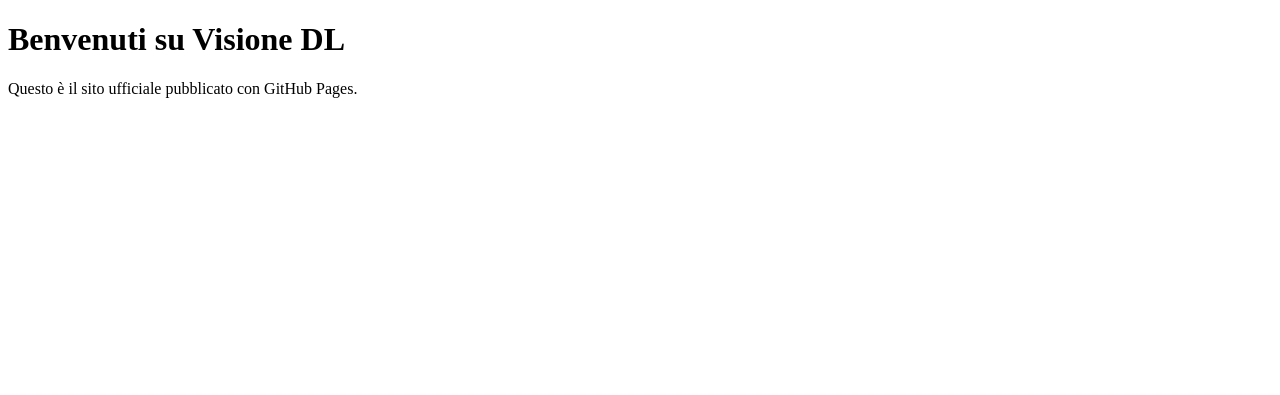
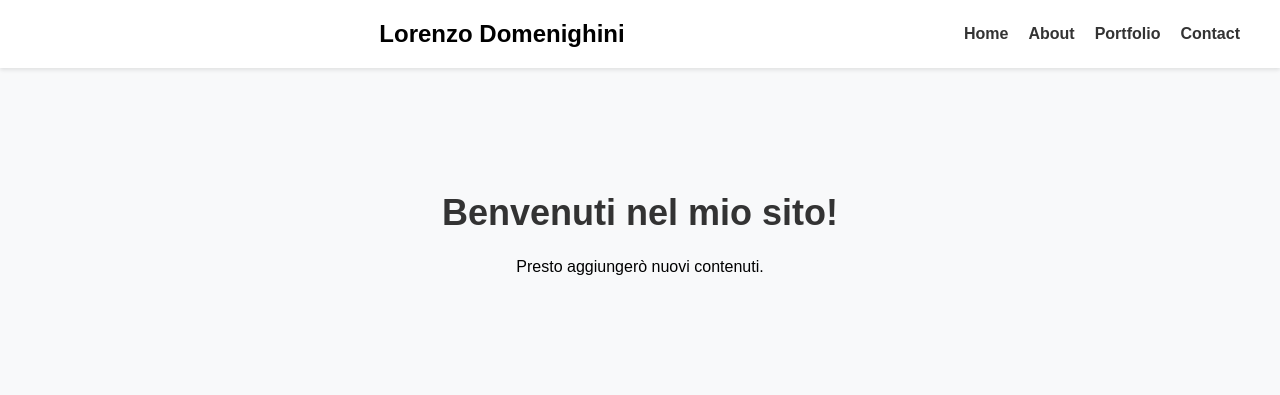
Before and after one commit to loredomee/lorenzodomenighini.github.io, a plain HTML site: page index.html in a window 1280 px wide. Drawn offline with Linux system fonts and the light colour scheme.

Commit message:
Update index.html

```diff
--- a/index.html
+++ b/index.html
@@ -1,11 +1,74 @@
 <!DOCTYPE html>
-<html>
-  <head>
-    <meta charset="UTF-8">
-    <title>Visione DL</title>
-  </head>
-  <body>
-    <h1>Benvenuti su Visione DL</h1>
-    <p>Questo è il sito ufficiale pubblicato con GitHub Pages.</p>
-  </body>
+<html lang="it">
+<head>
+  <meta charset="UTF-8">
+  <meta name="viewport" content="width=device-width, initial-scale=1.0">
+  <title>Lorenzo Domenighini</title>
+  <style>
+    body {
+      margin: 0;
+      font-family: Arial, sans-serif;
+      background-color: #f8f9fa;
+    }
+
+    header {
+      display: flex;
+      justify-content: space-between;
+      align-items: center;
+      padding: 20px 40px;
+      background-color: #ffffff;
+      box-shadow: 0 2px 4px rgba(0, 0, 0, 0.1);
+    }
+
+    .title {
+      font-size: 24px;
+      font-weight: bold;
+      text-align: center;
+      flex-grow: 1;
+    }
+
+    nav {
+      display: flex;
+      gap: 20px;
+    }
+
+    nav a {
+      text-decoration: none;
+      color: #333;
+      font-weight: bold;
+    }
+
+    nav a:hover {
+      color: #007BFF;
+    }
+
+    main {
+      text-align: center;
+      padding: 100px 20px;
+    }
+
+    h1 {
+      font-size: 36px;
+      color: #333;
+    }
+  </style>
+</head>
+<body>
+
+  <header>
+    <div class="title">Lorenzo Domenighini</div>
+    <nav>
+      <a href="index.html">Home</a>
+      <a href="about.html">About</a>
+      <a href="portfolio.html">Portfolio</a>
+      <a href="contact.html">Contact</a>
+    </nav>
+  </header>
+
+  <main>
+    <h1>Benvenuti nel mio sito!</h1>
+    <p>Presto aggiungerò nuovi contenuti.</p>
+  </main>
+
+</body>
 </html>
```
